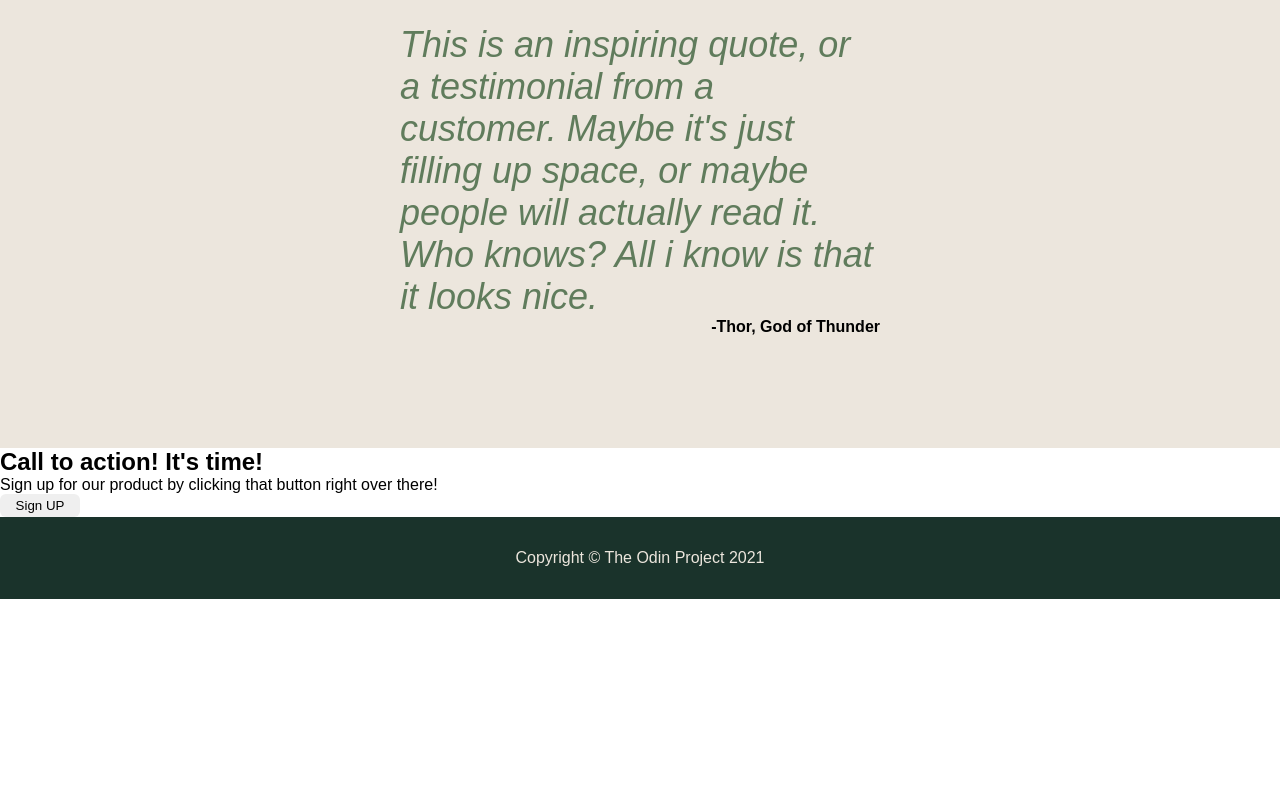
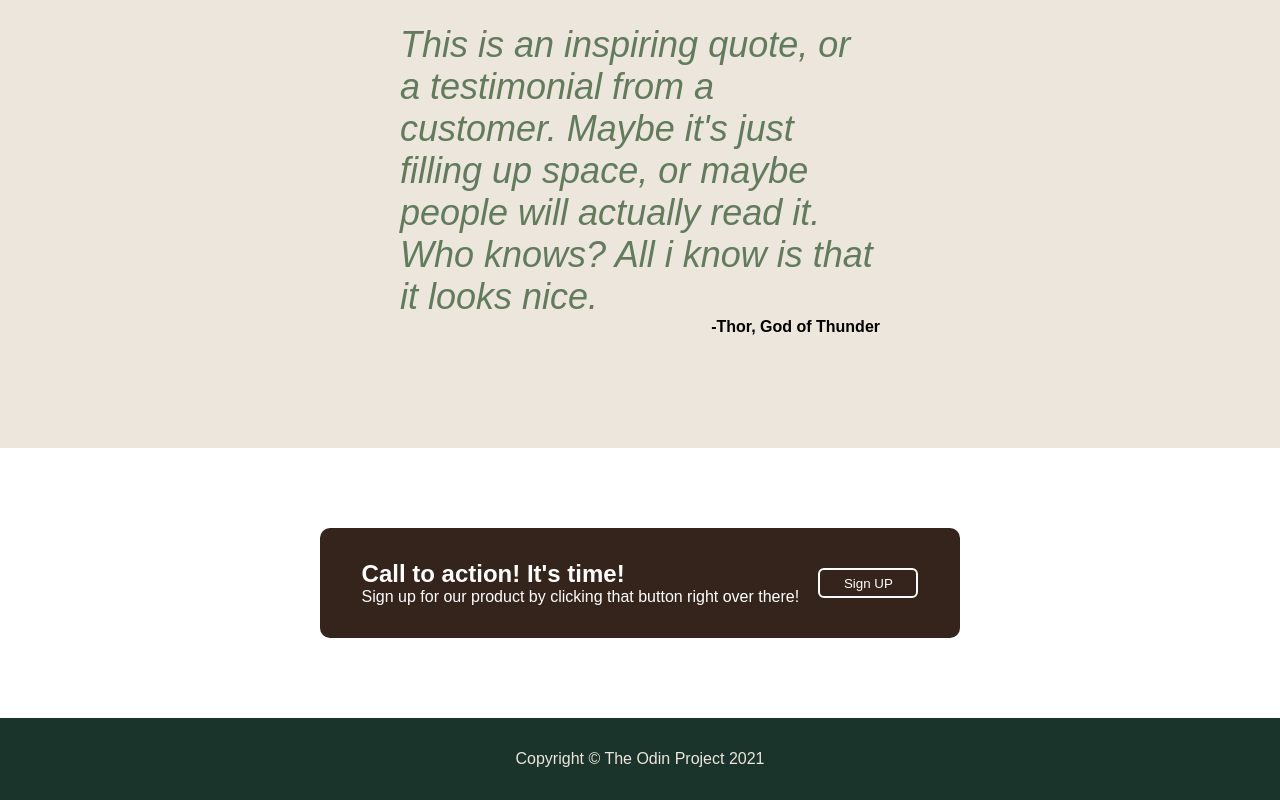
Before and after one commit to JobTeLi/project-page, a plain HTML site: page index.html in a window 1280 px wide. Shown: the part 1068-1868 px from the top of the page. Before the commit the page ends 1667 px from the top, so only its background shows below. Drawn offline with Linux system fonts and the light colour scheme.

Commit message:
Styled and spaced action part

```diff
--- a/styles.css
+++ b/styles.css
@@ -168,6 +168,34 @@ button {
     font-weight: bold;
 }
 
+.action-part {
+    display: flex;
+    background-color: white;
+    justify-content: center;
+    padding: 5em 20em;
+}
+
+.action-container {
+    display: flex;
+    background-color: #35241B;
+    color: white;
+    justify-content: space-around;
+    align-items: center;
+    padding: 2em;
+    width: 100%;
+    border-radius: 10px;
+}
+
+.botbutt {
+    width: 100px;
+    height: 30px;
+    border-style: solid;
+    border-width: 2px;
+    background-color: #35241B;
+    color: white;
+    border-color: white;
+}
+
 .footer {
     background-color: #1A332B;
     display: flex;
```
